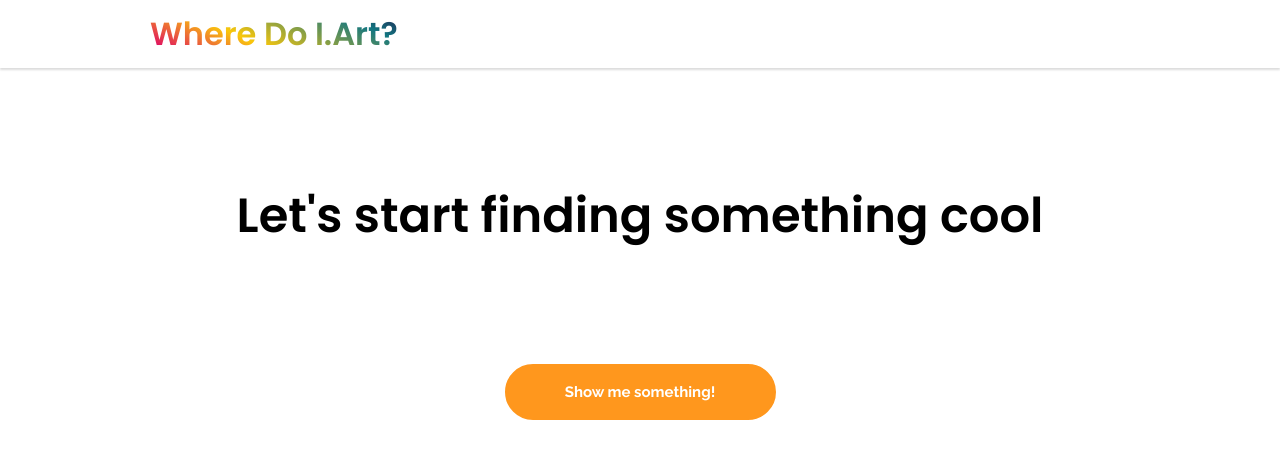
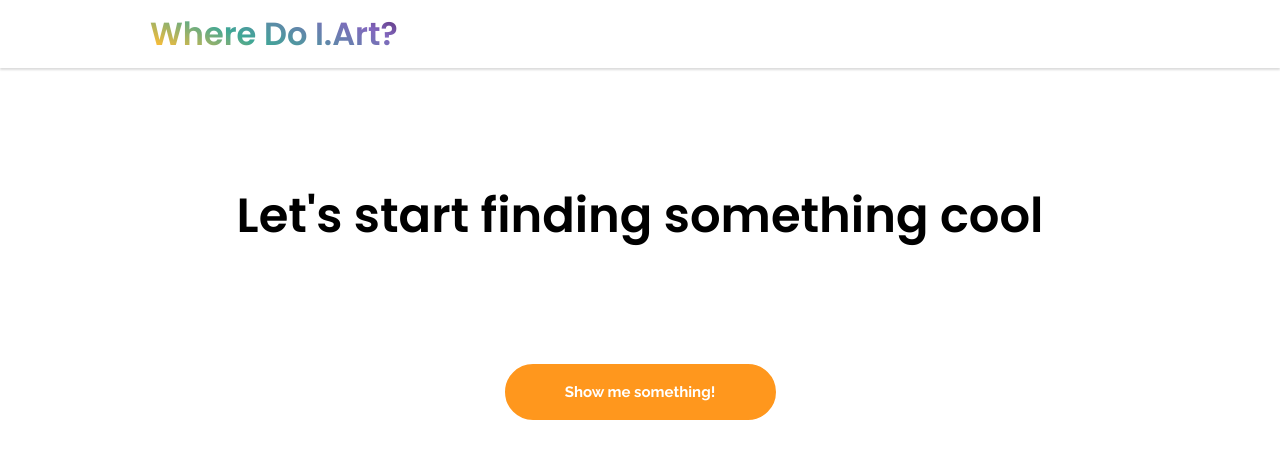
Before and after one commit to dennisliu9/where-do-i-art, a website: page index.html in a window 1280 px wide. In both pictures the pointer is over the element "Where Do I.Art?". Drawn offline with Linux system fonts and the light colour scheme; no server answers.

Commit message:
Minor cosmetic changes to logo gradient

```diff
--- a/css/styles.css
+++ b/css/styles.css
@@ -155,10 +155,10 @@ h5 {
   background-image:
     linear-gradient(
       25deg,
-      rgba(223, 14, 98, 1) 9%,
-      rgba(250, 199, 11, 1) 39%,
-      rgba(18, 118, 129, 1) 81%,
-      rgba(33, 23, 74, 1) 100%
+      rgba(255, 189, 53, 1) 9%,
+      rgba(63, 167, 150, 1) 39%,
+      rgba(130, 103, 190, 1) 81%,
+      rgba(80, 32, 100, 1) 100%
     );
   color: var(--color-black);
   /* stylelint-disable-next-line property-no-vendor-prefix */
```
